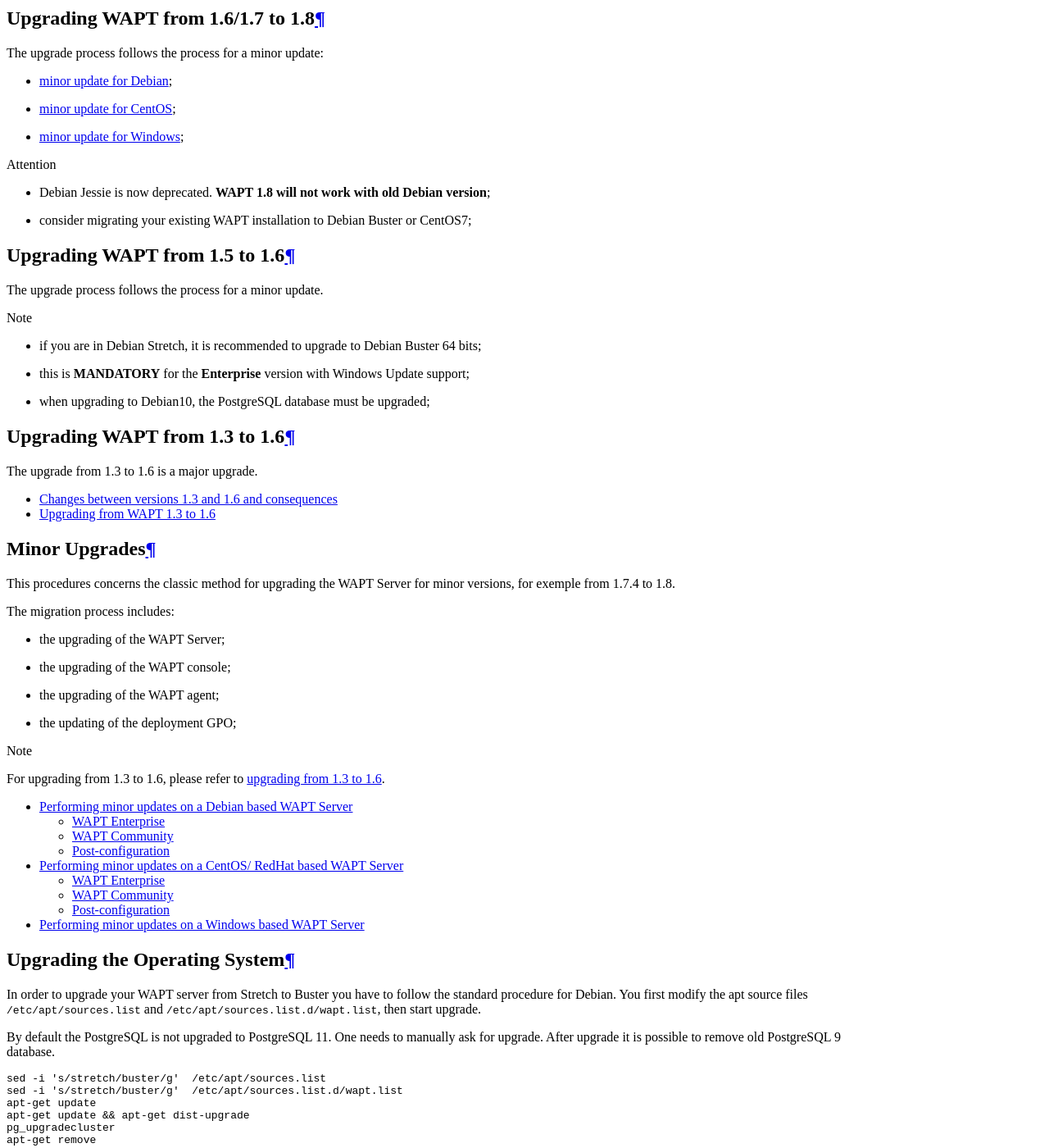
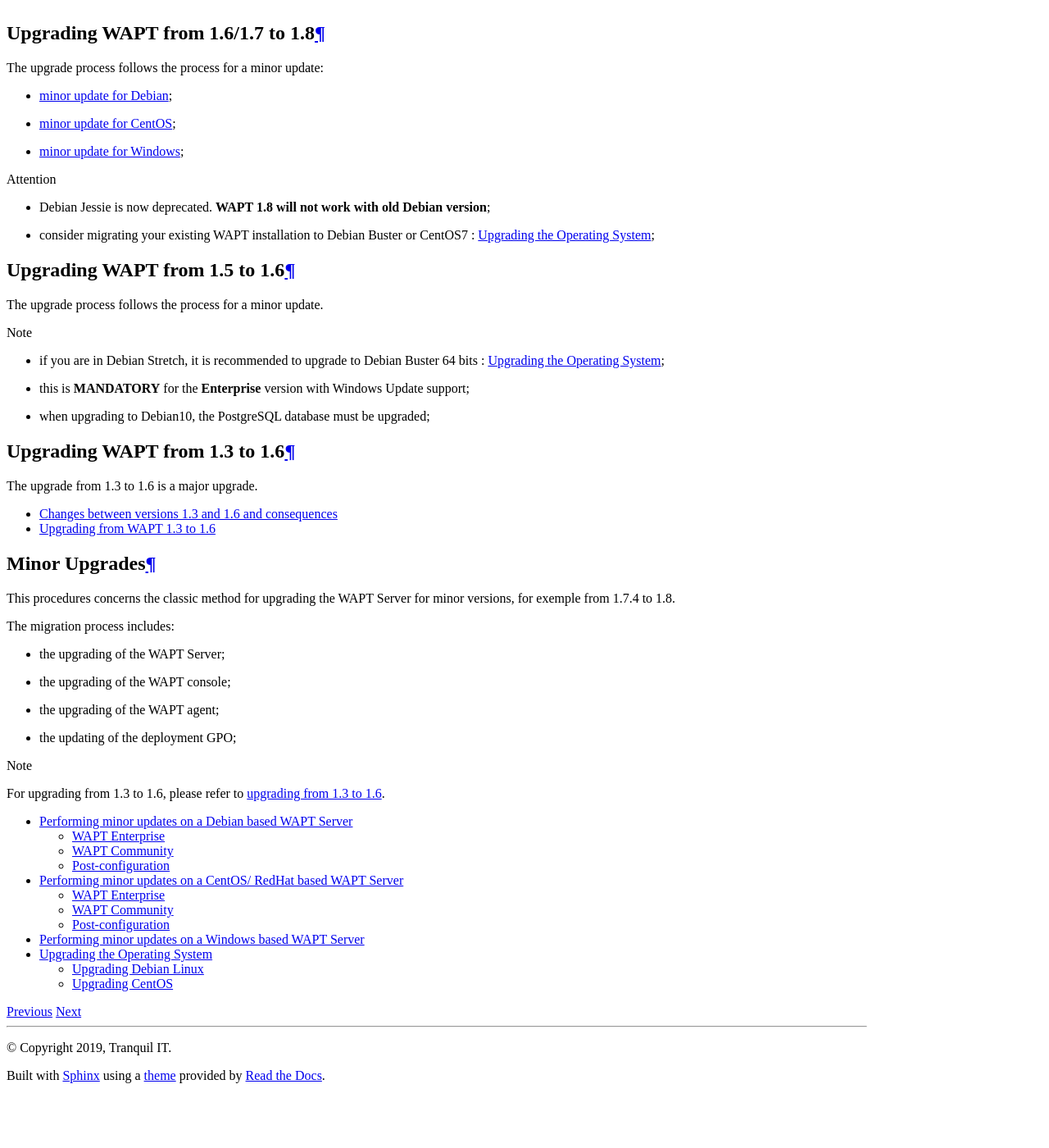
Before and after one commit to tranquilit/WAPT-Documentation, a Sphinx documentation site: the page built from source/waptserver-update/index.rst, in a window 1280 px wide and 1400 px high, scrolled down 1321 px. Shown: the whole window at 82% size. Built offline with Sphinx 7.4.7 and the Read the Docs theme 2.0.0, drawn with Linux system fonts in a browser that asks for light colours; after the commit the page ends 2650 px from its top, so only the background shows below that; some of the changed text lies outside the part shown.

Commit message:
WAPT Enterprise in separate index + upgrade OS

```diff
--- a/source/index.rst
+++ b/source/index.rst
@@ -144,6 +144,7 @@
   waptserver-install/index.rst
   wapt-configuration/index.rst
   wapt-usage/index.rst
+  wapt-usage/enterprise.rst
   waptserver-update/index.rst
   waptserver-backup.rst
   wapt-replication/index.rst
--- a/source/waptserver-update/index.rst
+++ b/source/waptserver-update/index.rst
@@ -113,25 +113,4 @@
    waptserver-update-debian.rst
    waptserver-update-centos.rst
    waptserver-update-windows.rst
-
-
-Upgrading the Operating System
-------------------------------
-
-In order to upgrade your WAPT server from Stretch to Buster you have to follow the
-standard procedure for Debian. You first modify the apt source files :file:`/etc/apt/sources.list`
-and :file:`/etc/apt/sources.list.d/wapt.list`, then start upgrade.
-
-By default the PostgreSQL is not upgraded to PostgreSQL 11. One needs to manually ask
-for upgrade. After upgrade it is possible to remove old PostgreSQL 9 database.
-
-.. code-block::
-
-  sed -i 's/stretch/buster/g'  /etc/apt/sources.list
-  sed -i 's/stretch/buster/g'  /etc/apt/sources.list.d/wapt.list
-  apt-get update
-  apt-get update && apt-get dist-upgrade
-  pg_upgradecluster
-  apt-get remove
-  apt-get autoremove
-  /opt/wapt/waptserver/scripts/postconf.sh
+   waptserver-upgrade-os.rst
```
Also changed, not shown: other parts of source/waptserver-update/index.rst (+2 -2 lines), source/wapt-usage/enterprise.rst (added, +23 -0 lines), source/wapt-usage/index.rst (+0 -10 lines), source/waptserver-update/waptserver-upgrade-os.rst (added, +52 -0 lines).
